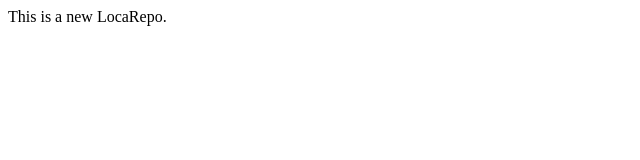
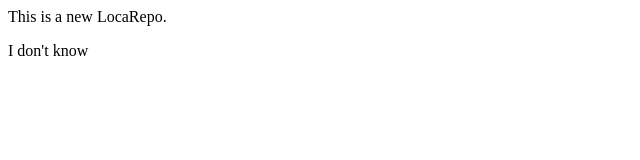
Before and after one commit to gourisagar/LocalRepo, a plain HTML site: page index.html in a window 1280 px wide. Shown: the full height of the page, 0-640 px from the left. Drawn offline with Linux system fonts and the light colour scheme.

Commit message:
Add Some

```diff
--- a/index.html
+++ b/index.html
@@ -1 +1,2 @@
 <p>This is a new LocaRepo.</p>
+<p>I don't know</p>
```
